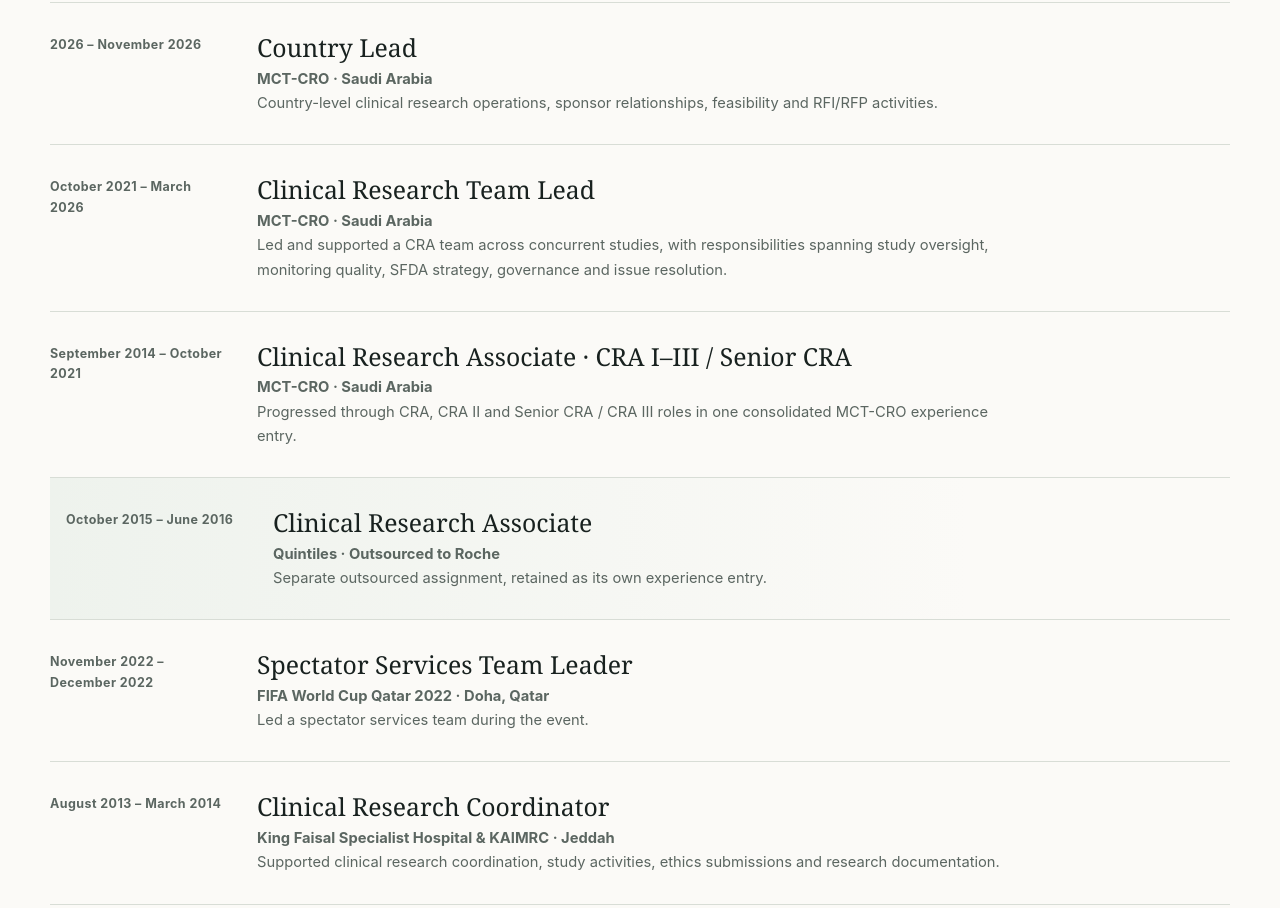
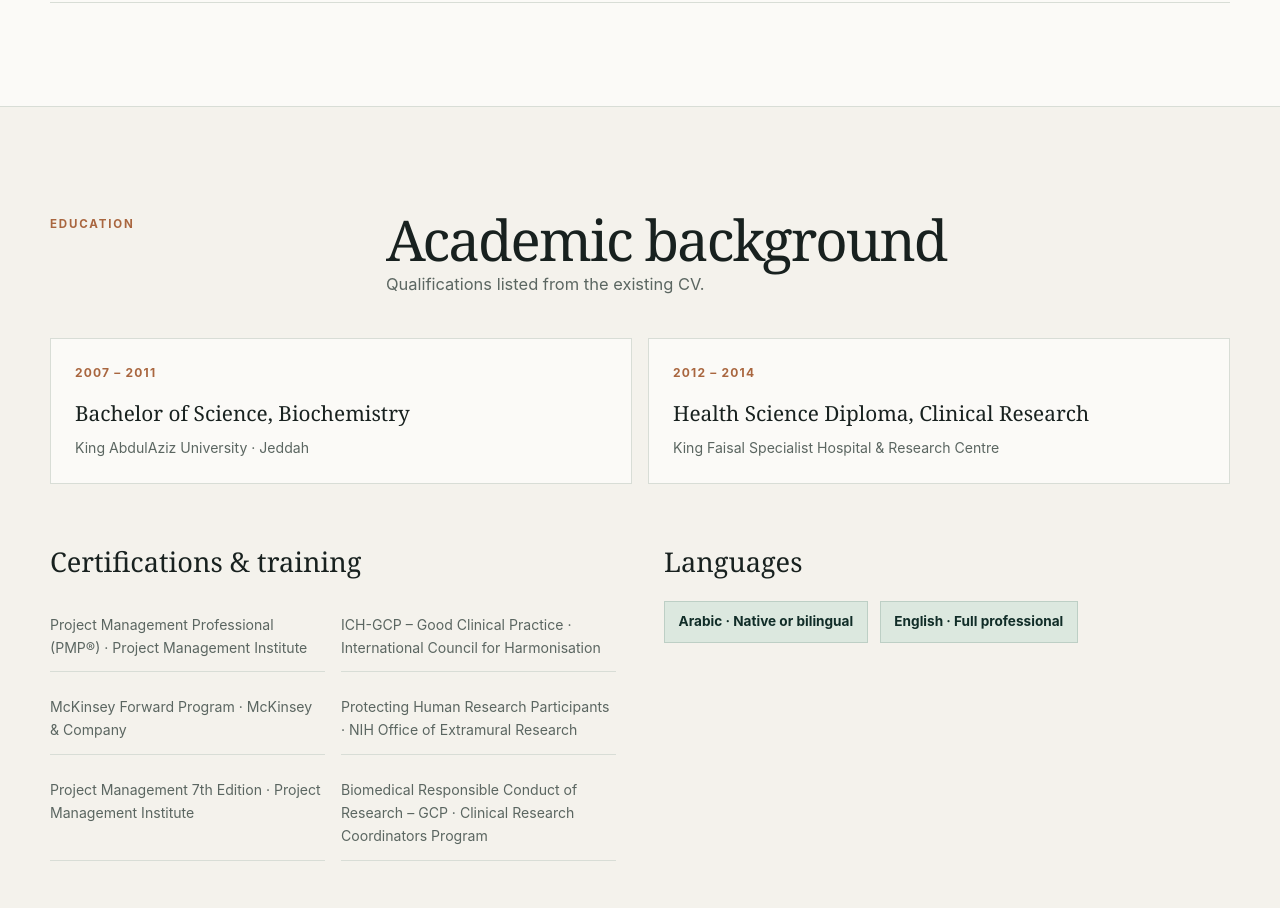
Before and after one commit to someone4210/Albarqi.me, a plain HTML site: page index.html in a window 1280 px wide. Shown: the part 2685-3593 px from the top of the page. Drawn offline with Linux system fonts and the light colour scheme.

```diff
--- a/index.html
+++ b/index.html
@@ -324,56 +324,6 @@
             </div>
           </article>
 </div>
-          </article>
-          <article class="role">
-            <span class="date-label">2026 – November 2026</span>
-            <div>
-              <h3>Country Lead</h3>
-              <p class="role-company">MCT-CRO · Saudi Arabia</p>
-              <p>Country-level clinical research operations, sponsor relationships, feasibility and RFI/RFP activities.</p>
-            </div>
-          </article>
-          <article class="role">
-            <time datetime="2021-10">October 2021 – March 2026</time>
-            <div>
-              <h3>Clinical Research Team Lead</h3>
-              <p class="role-company">MCT-CRO · Saudi Arabia</p>
-              <p>Led and supported a CRA team across concurrent studies, with responsibilities spanning study oversight, monitoring quality, SFDA strategy, governance and issue resolution.</p>
-            </div>
-          </article>
-          <article class="role">
-            <time datetime="2014-09">September 2014 – October 2021</time>
-            <div>
-              <h3>Clinical Research Associate · CRA I–III / Senior CRA</h3>
-              <p class="role-company">MCT-CRO · Saudi Arabia</p>
-              <p>Progressed through CRA, CRA II and Senior CRA / CRA III roles in one consolidated MCT-CRO experience entry.</p>
-            </div>
-          </article>
-          <article class="role supporting-role">
-            <time datetime="2015-10">October 2015 – June 2016</time>
-            <div>
-              <h3>Clinical Research Associate</h3>
-              <p class="role-company">Quintiles · Outsourced to Roche</p>
-              <p>Separate outsourced assignment, retained as its own experience entry.</p>
-            </div>
-          </article>
-          <article class="role">
-            <time datetime="2022-11">November 2022 – December 2022</time>
-            <div>
-              <h3>Spectator Services Team Leader</h3>
-              <p class="role-company">FIFA World Cup Qatar 2022 · Doha, Qatar</p>
-              <p>Led a spectator services team during the event.</p>
-            </div>
-          </article>
-          <article class="role">
-            <time datetime="2013-08">August 2013 – March 2014</time>
-            <div>
-              <h3>Clinical Research Coordinator</h3>
-              <p class="role-company">King Faisal Specialist Hospital &amp; KAIMRC · Jeddah</p>
-              <p>Supported clinical research coordination, study activities, ethics submissions and research documentation.</p>
-            </div>
-          </article>
-        </div>
       </div>
     </section>
 
```
